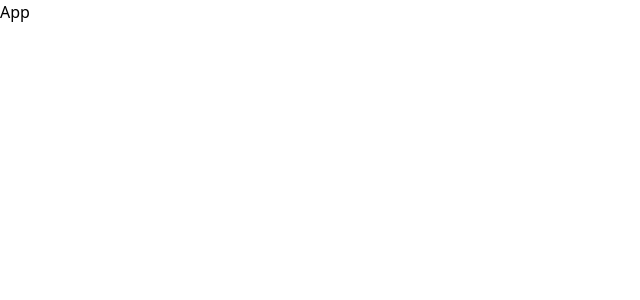
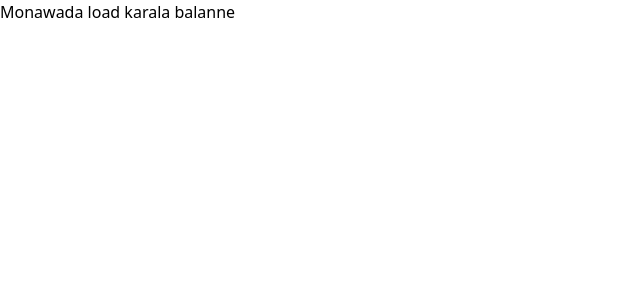
Before and after one commit to Vimashperera/ITP-Prjoect, a React (Vite) app in the folder frontend/: page / in a window 1280 px wide. Shown: the top 300 px of the page, without its empty margins (0-640 px from the left). Built offline with nearby package versions, Linux system fonts and the light colour scheme.

Commit message:
Update App.jsx

```diff
--- a/frontend/src/App.jsx
+++ b/frontend/src/App.jsx
@@ -2,7 +2,7 @@ import React from 'react'
 
 const App = () => {
   return(
-    <div>App</div>
+    <div>Monawada load karala balanne </div>
   )
 }
 
```
